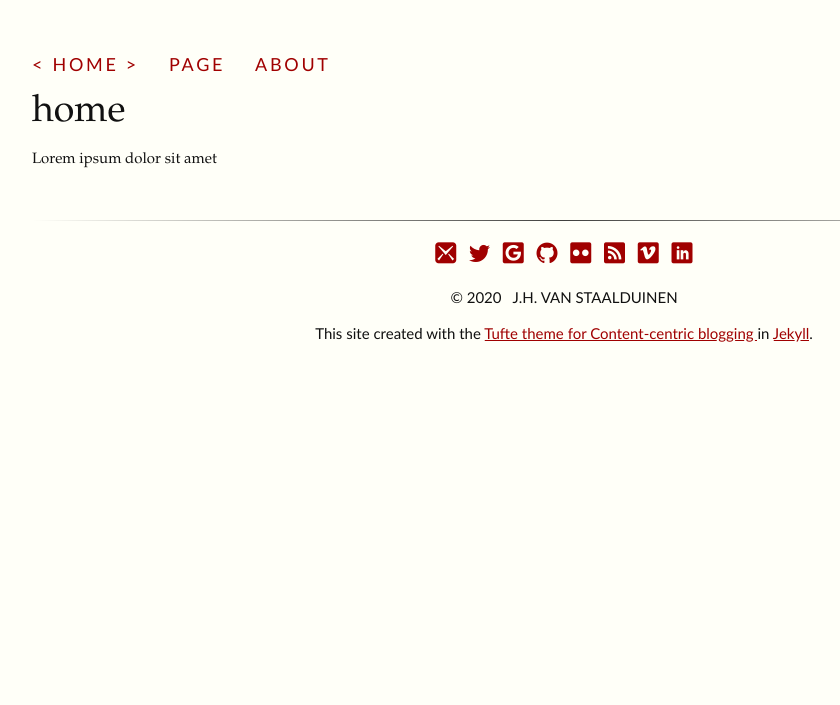
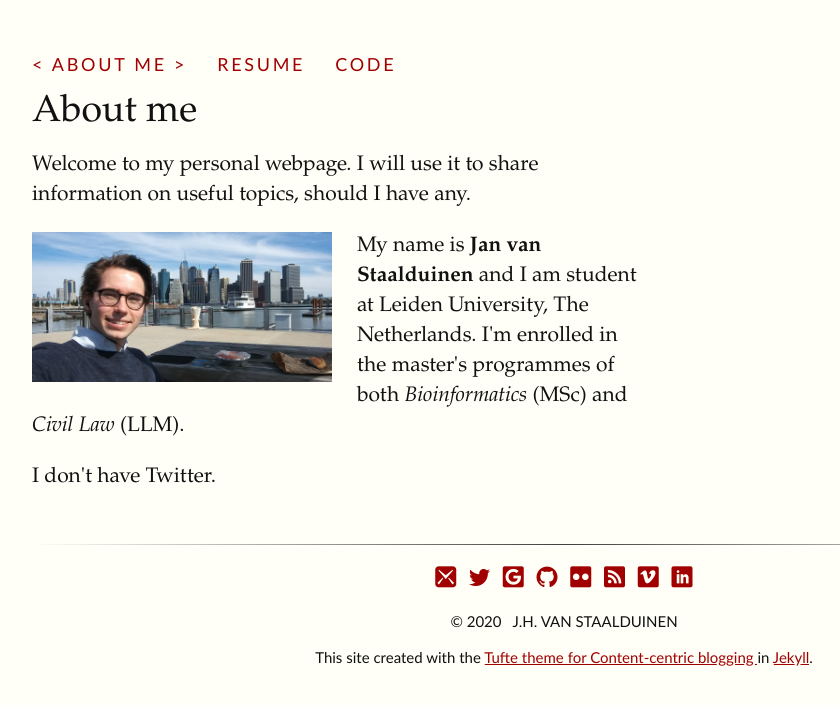
Before and after one commit to jhvanstaalduinen/jhvanstaalduinen.github.io, a Jekyll site: the page built from index.html, in a window 1280 px wide. Shown: the top 705 px of the page, without its empty margins (128-968 px from the left). Built offline with Jekyll 4.4.1, drawn with Linux system fonts in a browser that asks for light colours; some web fonts are replaced.

```diff
--- a/index.html
+++ b/index.html
@@ -1,7 +1,12 @@
 ---
 layout: page
-title: home
+title: About me
 # Note that this index page uses a full-width layout!
 ---
 
-  Lorem ipsum dolor sit amet
+<p>Welcome to my personal webpage. I will use it to share information on useful topics, should I have any.</p>
+
+<p><img src='assets/img/picture_jan_NY.jpg' width='300' style="float:left;margin:25px;margin-left:0;margin-top:0;"/>
+My name is <b>Jan van Staalduinen</b> and I am student at Leiden University, The Netherlands. I'm enrolled in the master's programmes of both <i>Bioinformatics</i> (MSc) and <i>Civil Law</i> (LLM).</p>
+
+<p>I don't have Twitter.</p>
```
Also changed, not shown: about/index.md (deleted, +0 -12 lines), code/index.md (added, +12 -0 lines), page/index.md (deleted, +0 -31 lines), resume/index.md (added, +26 -0 lines), assets/img/picture_jan_NY.jpg (added), 3 other files.
